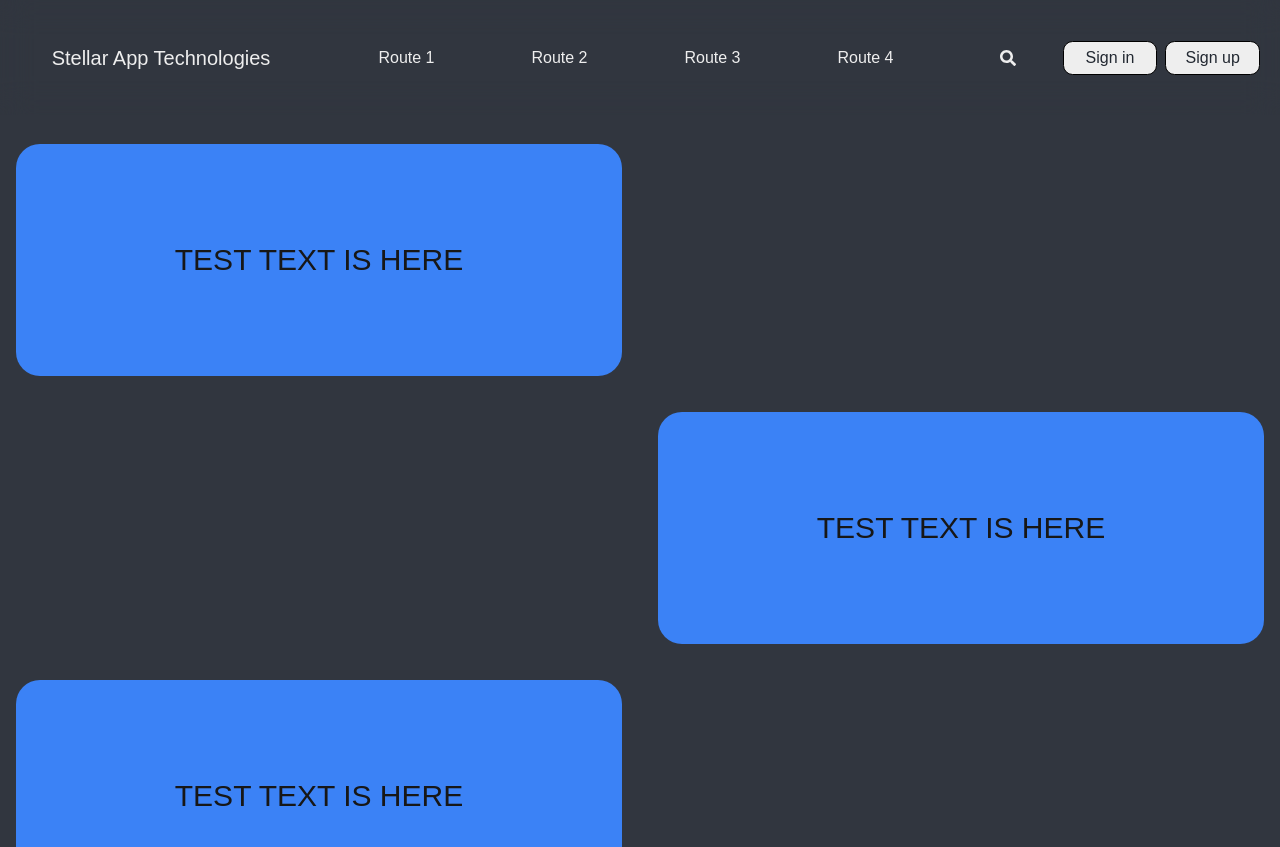
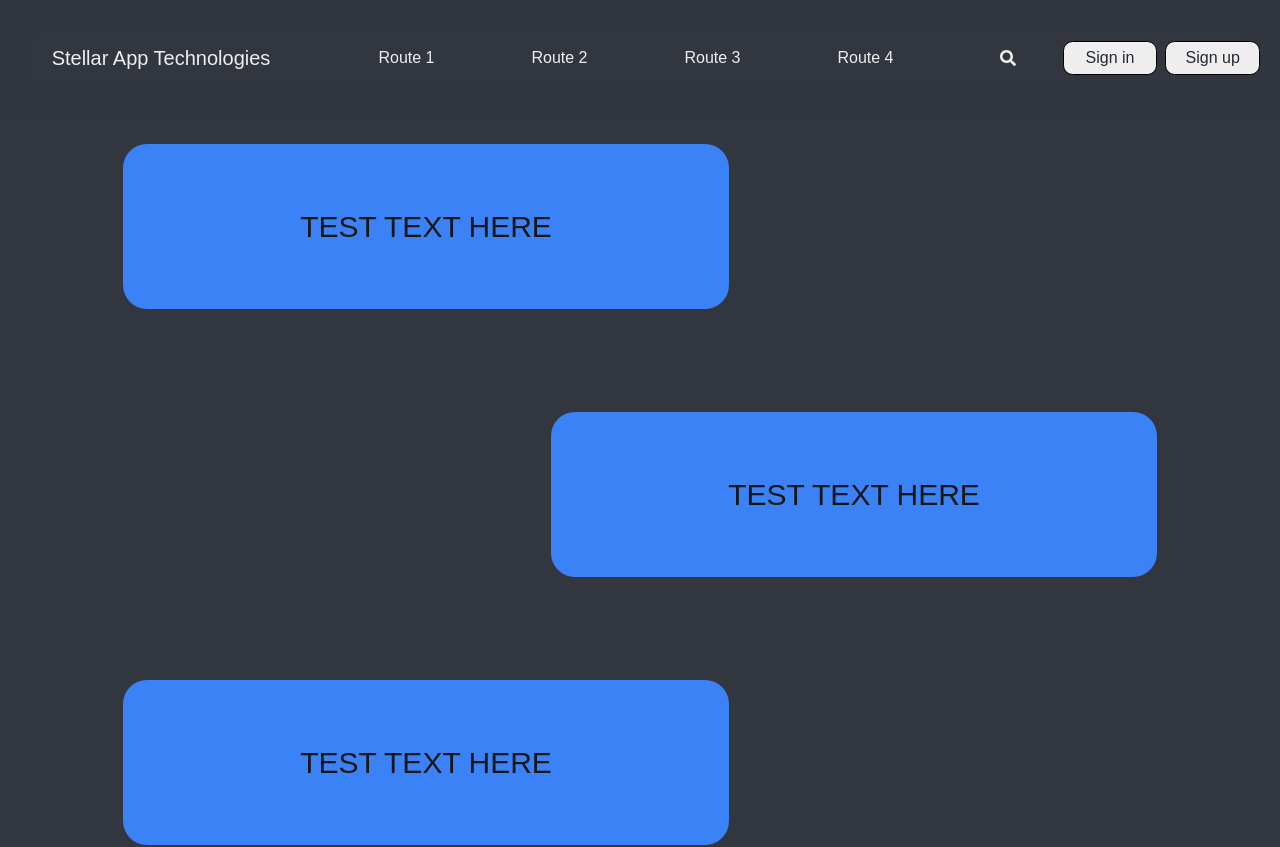
Before and after one commit to MrMostellar/stellar-app-technologies, a Next.js app: page / in a window 1280 px wide. Shown: the top 847 px of the page. Built offline with nearby package versions, Linux system fonts and the light colour scheme.

Commit message:
Completed homepage basic layout with test text and basic colors

```diff
--- a/app/components/Hero.tsx
+++ b/app/components/Hero.tsx
@@ -3,14 +3,14 @@ import React from "react";
 export default function Hero() {
   return (
     <>
-      <div className="flex col-start-1 col-span-3 row-span-2 justify-center items-center rounded-3xl m-4 bg-blue-500">
-        <p className="text-3xl">TEST TEXT IS HERE</p>
+      <div className="flex col-start-2 col-span-6 row-span-3 justify-center items-center rounded-3xl m-4 bg-blue-500">
+        <p className="text-3xl">TEST TEXT HERE</p>
       </div>
-      <div className="flex col-start-4 row-start-3 col-span-3 row-span-2 justify-center items-center rounded-3xl m-4 bg-blue-500">
-        <p className="text-3xl">TEST TEXT IS HERE</p>
+      <div className="flex col-start-6 row-start-5 col-span-6 row-span-3 justify-center items-center rounded-3xl m-4 bg-blue-500">
+        <p className="text-3xl">TEST TEXT HERE</p>
       </div>
-      <div className="flex row-start-5 col-span-3 row-span-2 justify-center items-center rounded-3xl m-4 bg-blue-500">
-        <p className="text-3xl">TEST TEXT IS HERE</p>
+      <div className="flex col-start-2 row-start-9 col-span-6 row-span-3 justify-center items-center rounded-3xl m-4 bg-blue-500">
+        <p className="text-3xl">TEST TEXT HERE</p>
       </div>
     </>
   );
--- a/app/layout.tsx
+++ b/app/layout.tsx
@@ -18,7 +18,7 @@ export default function RootLayout({
     <html lang="en">
       <body className="flex flex-col min-h-[100vh] min-w-[100%] overflow-auto">
         <header
-          className={`flex flex-1 flex-row fixed min-w-[100%] py-6 bg-transparent backdrop-blur-lg ${siteTheme.headerTheme}`}
+          className={`flex flex-1 flex-row fixed min-w-[100%] py-6 bg-transparent backdrop-blur-lg`}
         >
           <Header />
         </header>
--- a/app/page.tsx
+++ b/app/page.tsx
@@ -5,7 +5,7 @@ export default function Home() {
   return (
     <>
       <section
-        className={`grid min-h-[100vh] grid-cols-6 grid-rows-6 gap-1 mt-32 ${siteTheme.heroBG}`}
+        className={`grid min-h-[100vh] grid-cols-12 grid-rows-12 gap-1 mt-32 ${siteTheme.heroBG}`}
       >
         <Hero />
       </section>
```
